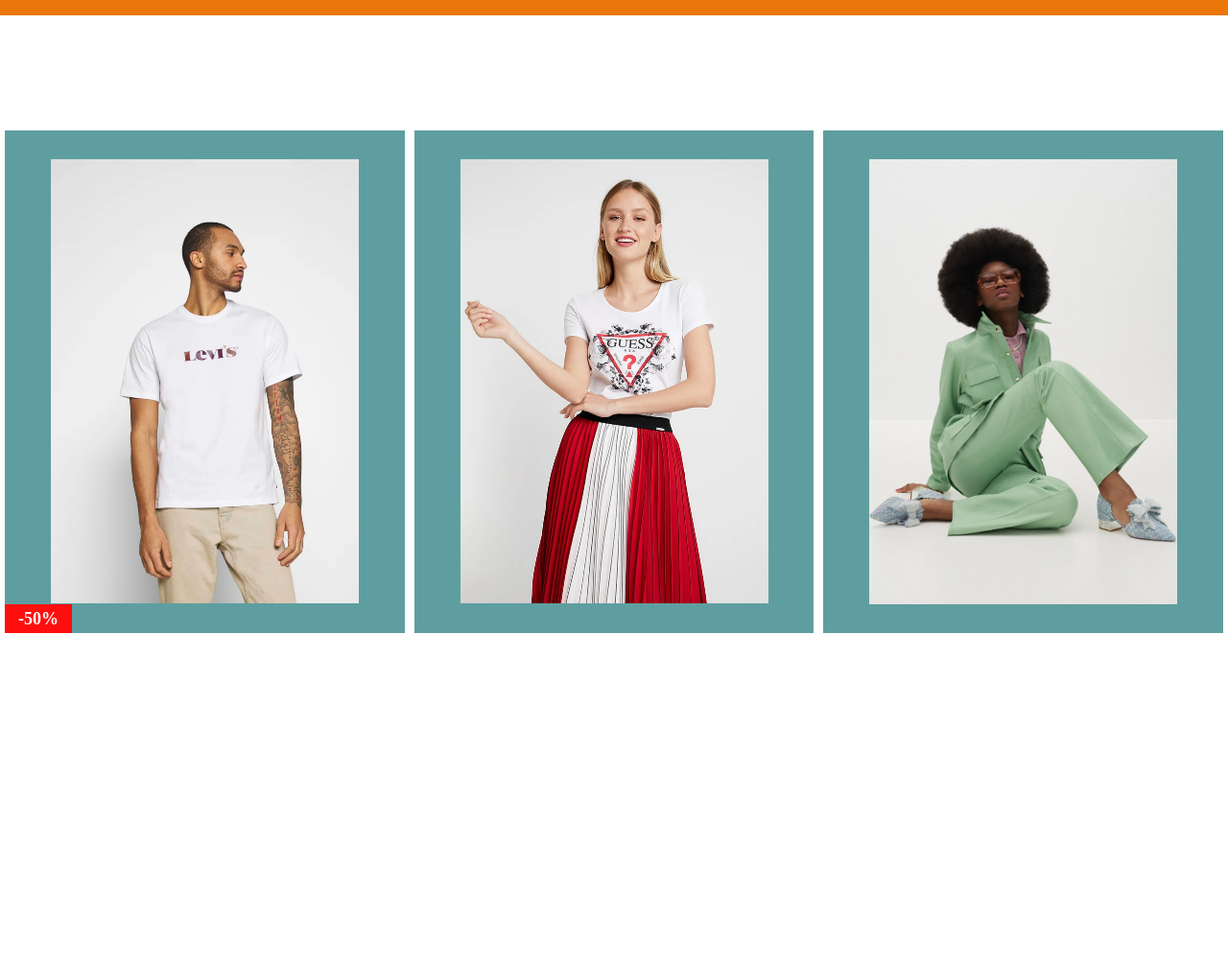
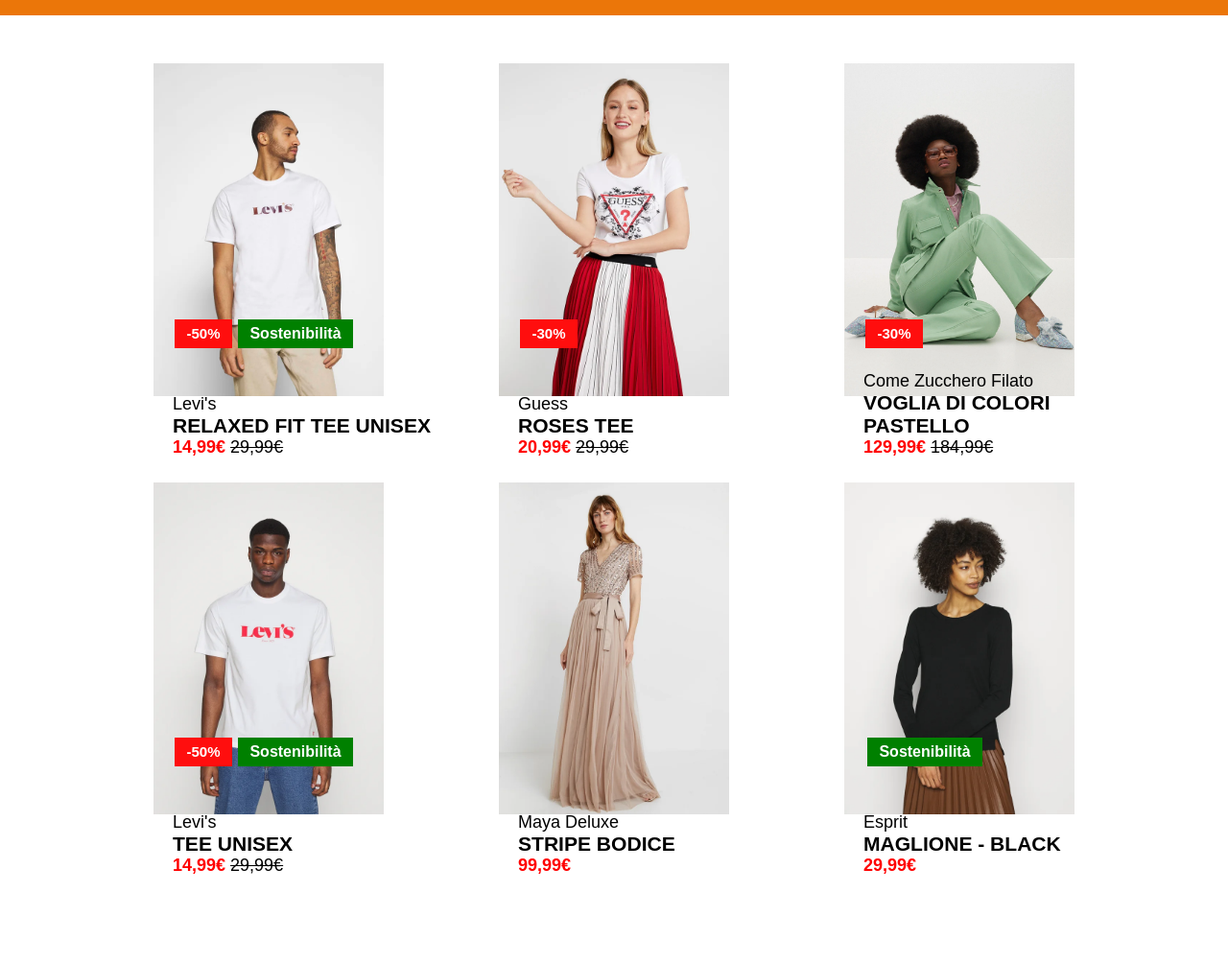
Before and after one commit to MartinaAmbrosini/html-css-boolando, a plain HTML site: page index.html in a window 1280 px wide. Shown: the part 64-1068 px from the top of the page at 96% size. Before the commit the page ends 800 px from the top, so only its background shows below. Drawn offline with Linux system fonts and the light colour scheme.

Commit message:
FIinished Main

```diff
--- a/css/style.css
+++ b/css/style.css
@@ -6,6 +6,7 @@
 
 :root {
     font-size: 18px;
+    font-family:Arial, Helvetica, sans-serif
 }
 /* Style the header */
 
@@ -23,7 +24,7 @@ header {
     min-width: 500px;
     display: flex;
     justify-content: space-around;
-    align-items: self-end;
+    align-items: center;
 }
 
 a {
@@ -36,12 +37,19 @@ a {
     margin-left: 5px;
 }
 
+.logo-header {
+    display: flex;
+    justify-content: center;
+    align-items: center;
+}
+
 .logo-header img {
     width: 25%;
+    margin-top: 10px;
 }
 
 main {
-    padding: 200px 0 50px;
+    padding: 100px;
 }
 
 section {
@@ -51,35 +59,84 @@ section {
 
 .row {
     display: flex;
+    justify-content: center;
+    margin-bottom: 30px;
 }
 
 .col {
     width: calc(100% / 3);
     padding: 30px;
-    margin: 0 5px;
+    margin: 0;
+    position: relative;
     /* Debug */
-    background-color: cadetblue;
-    min-height: 300px;
-    position: relative;
+
 }
 
 .img_prod {
    display: flex;
    justify-content: center;
+   position: relative;
 }
 
 .img_prod img {
-   width: 90%;
+   width: 80%;
+}
+
+.img-fade {
+    width: 80%;
+    display: none;
+    position: absolute;
+}
+
+.img_prod:hover .img-fade {
+    display: block;
 }
 
 .col > .discount {
     position: absolute;
-    left: 0;
-    bottom: 0;
+    left: 82px;
+    bottom: 80px;
     background-color: rgb(255, 14, 14);
     color: white;
-    width: 70px;
+    width: 60px;
     line-height: 30px;
     text-align: center;
     font-weight: bold;
+    font-size: 15px;
 }
+
+.col > .sostenibilità {
+    position: absolute;
+    left: 148px;
+    bottom: 80px;
+    background-color: green;
+    color: white;
+    width: 120px;
+    line-height: 30px;
+    text-align: center;
+    font-weight: bold;
+    font-size: 16px;
+}
+
+.sostenibilità_alt {
+    left: 84px;
+    bottom: 80px;
+    position: absolute;
+    background-color: green;
+    color: white;
+    width: 120px;
+    line-height: 30px;
+    text-align: center;
+    font-weight: bold;
+    font-size: 16px;
+}
+.col > .description {
+    left: 80px ;
+    bottom: -34px;
+    position: absolute;
+}
+
+.prize {
+    color: red;
+    font-weight: bold;
+}
--- a/index.html
+++ b/index.html
@@ -32,23 +32,113 @@
     <main>
         <section>
             <div class="row">
+
+            <!-- Inizio prima colonna -->
                 <div class="col">
                     <div class="img_prod">
                         <img src="img/1.webp" alt="">
+                        <img class="img-fade" src="img/1b.webp" alt="">
                     </div>
                     <div class="discount">-50%</div>
+                    <div class="sostenibilità">Sostenibilità</div>
+                    <div class="description">
+                        <p>Levi's</p>
+                        <h3>RELAXED FIT TEE UNISEX</h3>
+                        <span class="prize">14,99€</span>
+                        <span>
+                            <s>29,99€</s>
+                        </span>
+                    </div>
                 </div>
+
+            <!-- fine prima colonna  -->
+
+            <!-- Inizio seconda colonna -->
                 <div class="col">
                     <div class="img_prod">
                         <img src="img/2.webp" alt="">
+                        <img class="img-fade" src="img/2b.webp" alt="">
+                    </div>
+                    <div class="discount">-30%</div>
+                    <div class="description">
+                        <p>Guess</p>
+                        <h3>ROSES TEE</h3>
+                        <span class="prize">20,99€</span>
+                        <span>
+                            <s>29,99€</s>
+                        </span>
                     </div>
                 </div>
+            <!--Fine seconda colonna-->
+
+            <!-- Inizio terza colonna -->
                 <div class="col">
                     <div class="img_prod">
                         <img src="img/3.webp" alt="">
+                        <img class="img-fade" src="img/3b.webp" alt="">
+                    </div>
+                    <div class="discount">-30%</div>
+                    <div class="description">
+                        <p>Come Zucchero Filato</p>
+                        <h3>VOGLIA DI COLORI PASTELLO</h3>
+                        <span class="prize">129,99€</span>
+                        <span>
+                            <s>184,99€</s>
+                        </span>
                     </div>
                 </div>
+            <!-- Fine terza colonna -->
             </div>
+        </section>
+        <section>
+            <div class="row">
+
+                <!-- Inizio quarta colonna -->
+                    <div class="col">
+                        <div class="img_prod">
+                            <img src="img/4.webp" alt="">
+                            <img class="img-fade" src="img/4b.webp" alt="">
+                        </div>
+                        <div class="discount">-50%</div>
+                        <div class="sostenibilità sostenibilità_alt">Sostenibilità</div>
+                        <div class="description">
+                            <p>Levi's</p>
+                            <h3>TEE UNISEX</h3>
+                            <span class="prize">14,99€</span>
+                            <span>
+                                <s>29,99€</s>
+                            </span>
+                        </div>
+                    </div>
+                <!-- Fine quarta colonna -->
+
+                <!-- Inizio quinta colonna -->
+                    <div class="col">
+                        <div class="img_prod">
+                            <img src="img/5.webp" alt="">
+                            <img class="img-fade" src="img/5b.webp" alt="">
+                        </div>
+                        <div class="description">
+                            <p>Maya Deluxe</p>
+                            <h3>STRIPE BODICE</h3>
+                            <span class="prize">99,99€</span>
+                        </div>
+                    </div>
+                <!-- Fine quinta colonna -->
+
+                <!-- Inizio sesta colonna -->
+                    <div class="col">
+                        <div class="img_prod">
+                            <img src="img/6.webp" alt="">
+                            <img class="img-fade" src="img/6b.webp" alt="">
+                        </div>
+                        <div class="sostenibilità_alt">Sostenibilità</div>
+                        <div class="description">
+                            <p>Esprit</p>
+                            <h3>MAGLIONE - BLACK</h3>
+                            <span class="prize">29,99€</span>
+                        </div>
+                    </div>
         </section>
     </main>
 
```
